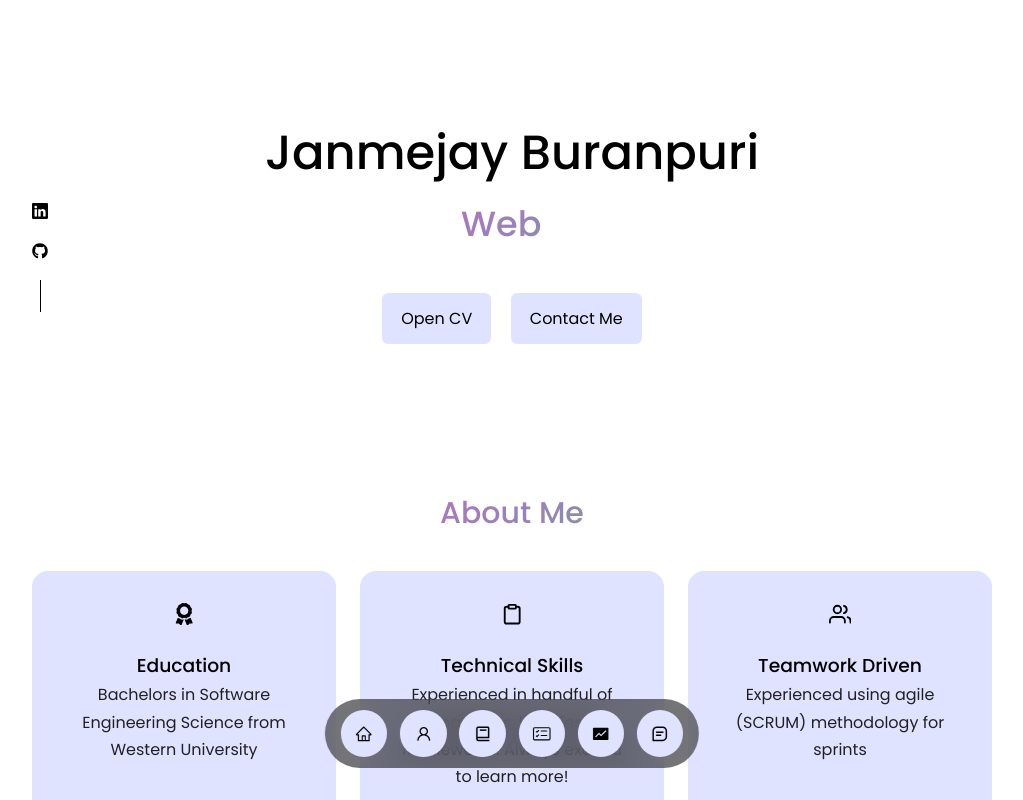
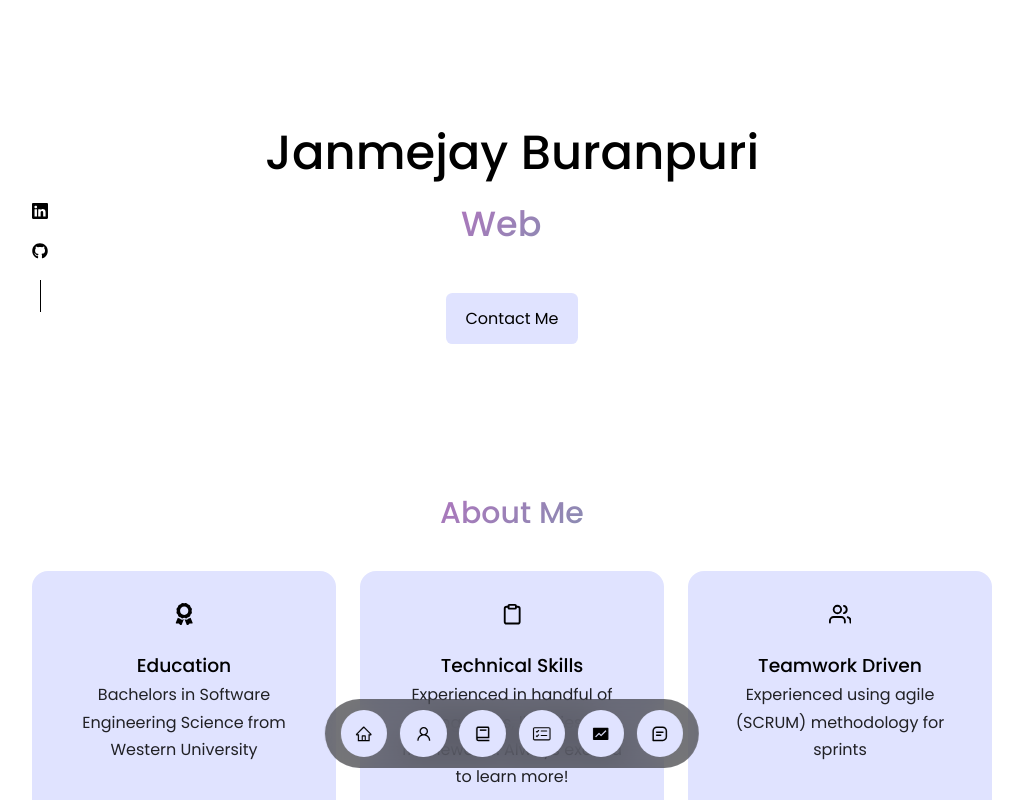
Before and after one commit to jburanpuri/React-Portfolio, a React (Create React App) app: page / in a window 1280 px wide. Shown: the top 800 px of the page, without its empty margins (128-1151 px from the left). Built offline with nearby package versions, Linux system fonts and the light colour scheme.

Commit message:
Updated portfolio site

```diff
--- a/src/components/header/CTA.jsx
+++ b/src/components/header/CTA.jsx
@@ -1,10 +1,8 @@
 import React from 'react'
-import Resume from '../../assets/resume/resume.pdf'
 
 const CTA = () => {
   return (
     <div className='cta'>
-      <a href={Resume} target="_blank" className='btn btn-primary'>Open CV</a>
       <a href="#contact" className='btn btn-primary'>Contact Me</a>
     </div>
   )
```
Also changed, not shown: 1 other file (tests, documents, lock files or other folders).
